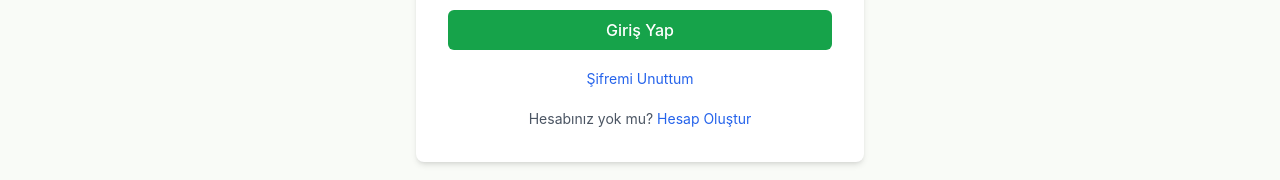
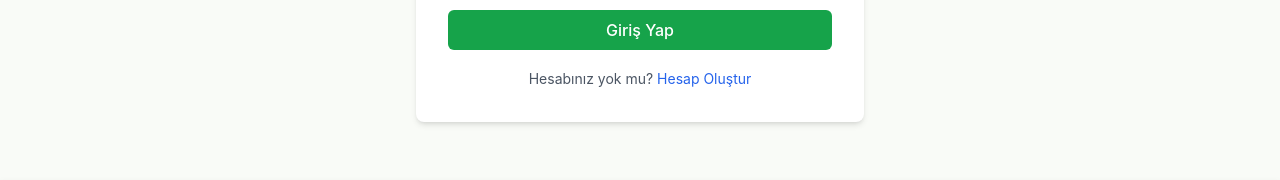
Before and after one commit to Esmanurrr/iyilink, a React (Vite) app: page /login in a window 1280 px wide. Shown: the part 528-708 px from the top of the page. Built offline with nearby package versions, Linux system fonts and the light colour scheme; no server answers.

Commit message:
fixed bug

```diff
--- a/src/pages/Login.jsx
+++ b/src/pages/Login.jsx
@@ -224,15 +224,6 @@ export default function Login() {
         </form>
 
         <div className="mt-4 text-center">
-          <Link
-            to="/forgot-password"
-            className="text-sm text-blue-600 hover:underline dark:text-blue-400"
-          >
-            Şifremi Unuttum
-          </Link>
-        </div>
-
-        <div className="mt-4 text-center">
           <span className="text-sm text-gray-600 dark:text-gray-400">
             Hesabınız yok mu?{" "}
             <Link
--- a/src/routes/AppRoutes.jsx
+++ b/src/routes/AppRoutes.jsx
@@ -72,7 +72,6 @@ export const router = createBrowserRouter([
       { path: "faq", element: <FAQ /> },
     ],
   },
-
   {
     path: "/:username",
     element: <MinimalLayout />,
@@ -81,7 +80,8 @@ export const router = createBrowserRouter([
         index: true,
         element: <PublicProfile />,
         loader: ({ params }) => {
-          if (RESERVED_ROUTES.includes(params.username)) {
+          const username = params.username?.toLowerCase();
+          if (RESERVED_ROUTES.includes(username)) {
             throw new Response("", {
               status: 302,
               headers: { Location: "/" },
```
